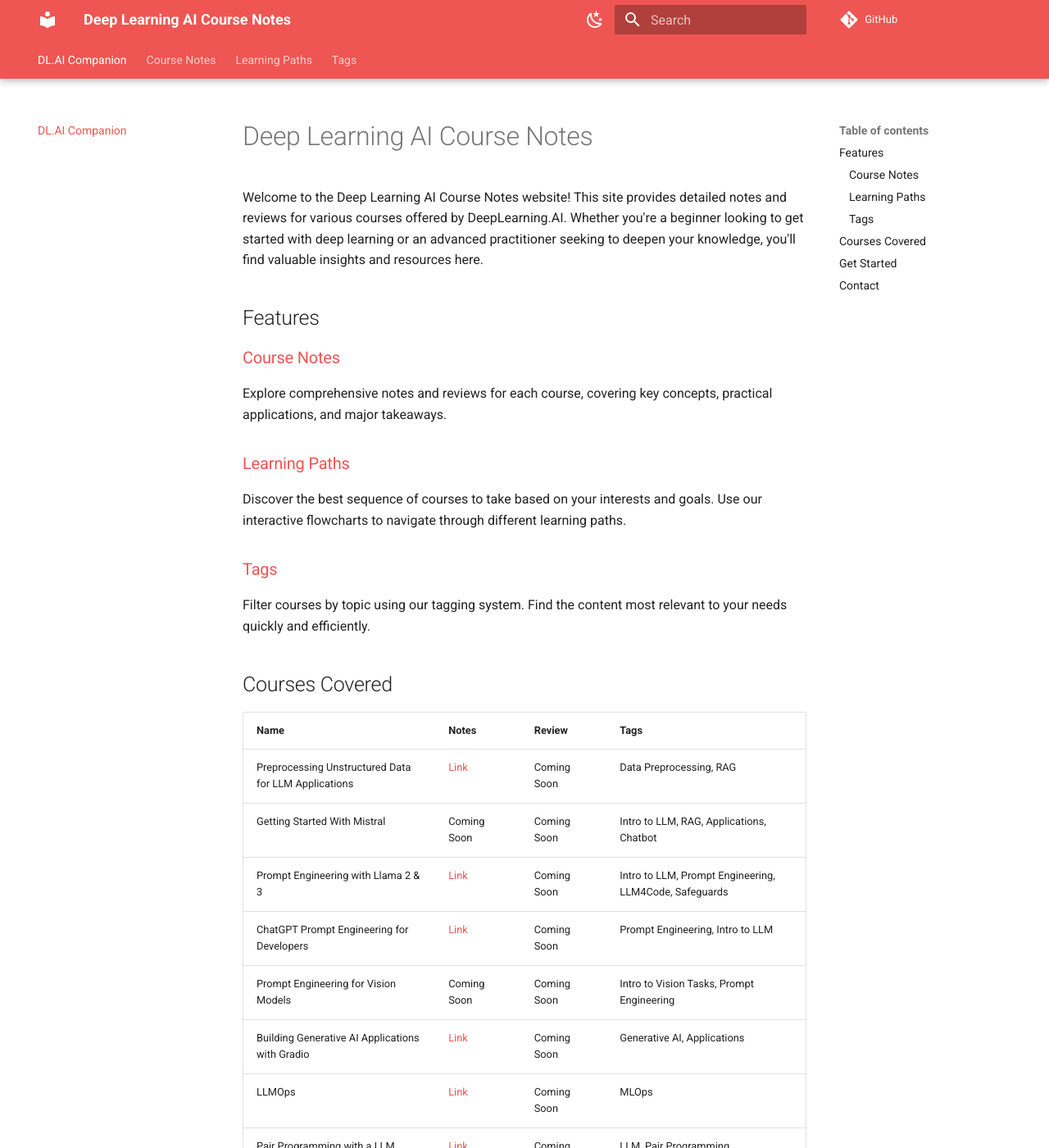
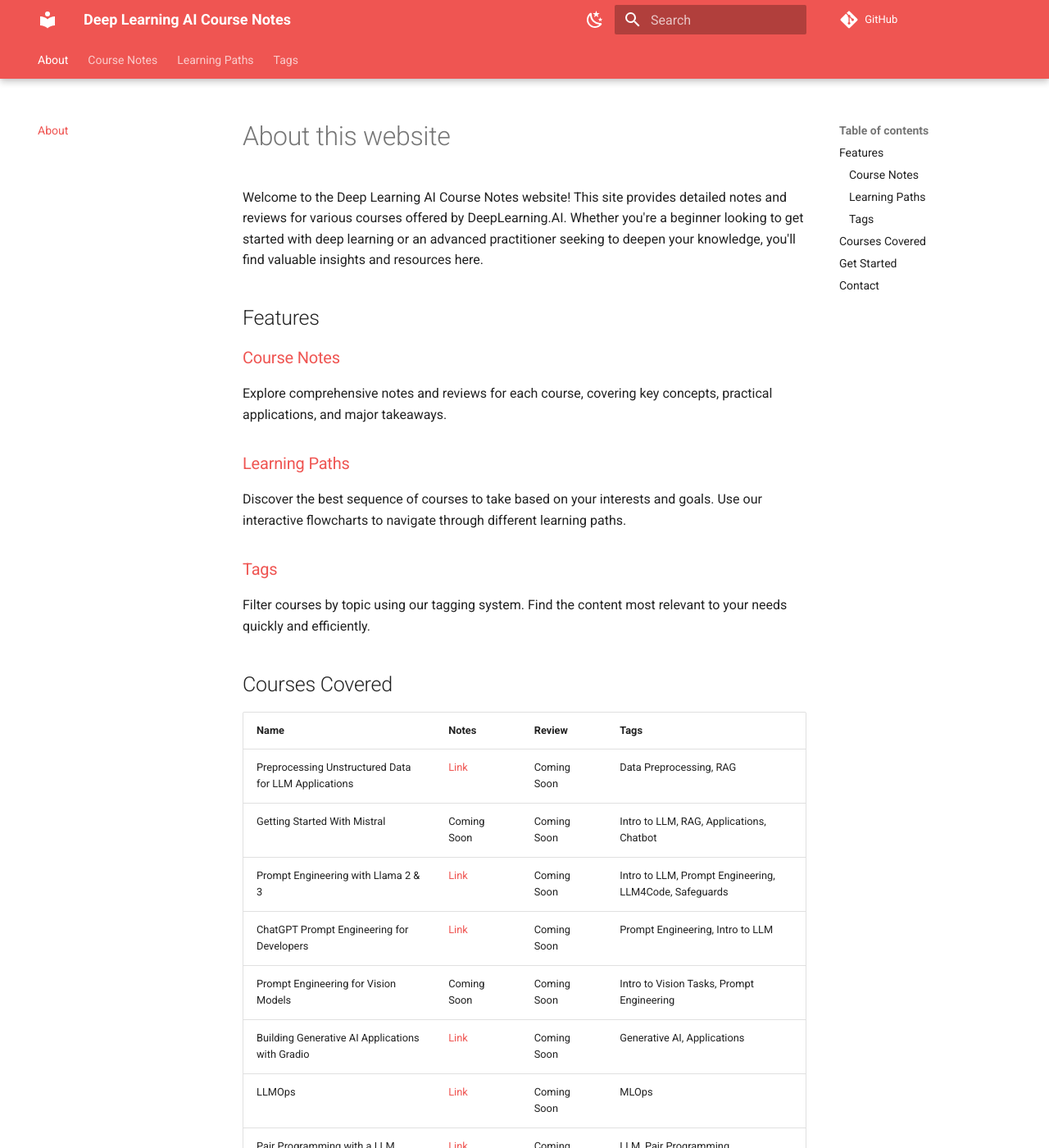
Before and after one commit to sshkhr/dlai-companion, an MkDocs documentation site: the page built from docs/index.md, in a window 1280 px wide and 1400 px high. Shown: the whole window at 82% size. Built offline with MkDocs 1.6.1 and Material for MkDocs 9.7.7, drawn with Linux system fonts in a browser that asks for light colours; comment, search, counter and statistics services are not loaded.

Commit message:
Bug fix: Fixed links in homepage, renamed homepage, other minor changes

```diff
--- a/docs/index.md
+++ b/docs/index.md
@@ -1,13 +1,13 @@
-# Deep Learning AI Course Notes
+# About this website
 
 Welcome to the Deep Learning AI Course Notes website! This site provides detailed notes and reviews for various courses offered by DeepLearning.AI. Whether you're a beginner looking to get started with deep learning or an advanced practitioner seeking to deepen your knowledge, you'll find valuable insights and resources here.
 
 ## Features
 
-### [Course Notes](Course Notes)
+### [Course Notes](notes/preprocessing-unstructured-data-for-llm-applications)
 Explore comprehensive notes and reviews for each course, covering key concepts, practical applications, and major takeaways.
 
-### [Learning Paths](learning_paths)
+### [Learning Paths](learning_paths/build-a-basic-rag)
 Discover the best sequence of courses to take based on your interests and goals. Use our interactive flowcharts to navigate through different learning paths.
 
 ### [Tags](Tags)
--- a/mkdocs.yml
+++ b/mkdocs.yml
@@ -34,9 +34,10 @@
       vector-emebddings: fontawesome/solid/bars
       mlops: fontawesome/solid/gears
       rag: fontawesome/solid/repeat
+      course-notes: fontawesome/solid/book
 
 nav:
-  - DL.AI Companion: index.md
+  - About: index.md
   - Course Notes:
     - Preprocessing Unstructured Data for LLM Applications: notes/preprocessing-unstructured-data-for-llm-applications.md
     - LLMOps: notes/llmops.md
@@ -47,7 +48,6 @@
     - Understanding and Applying Text Embeddings: notes/understanding-and-applying-text-embeddings.md
   - Learning Paths:
     - How To - Build a Basic RAG: learning_paths/build-a-basic-rag.md
-
   - Tags: tags.md
 
 # Set the directory containing your documentation
@@ -71,7 +71,6 @@
       tags_file: tags.md
 
 
-
 extra:
   tags:
     Data Preprocessing: data-preprocessing
@@ -79,6 +78,7 @@
     Vector Embeddings: vector-embeddings
     MLOps: mlops
     RAG: rag
+    Course Notes: course-notes
 
 
   social:
```
Also changed, not shown: docs/tags.md (+1 -4 lines).
